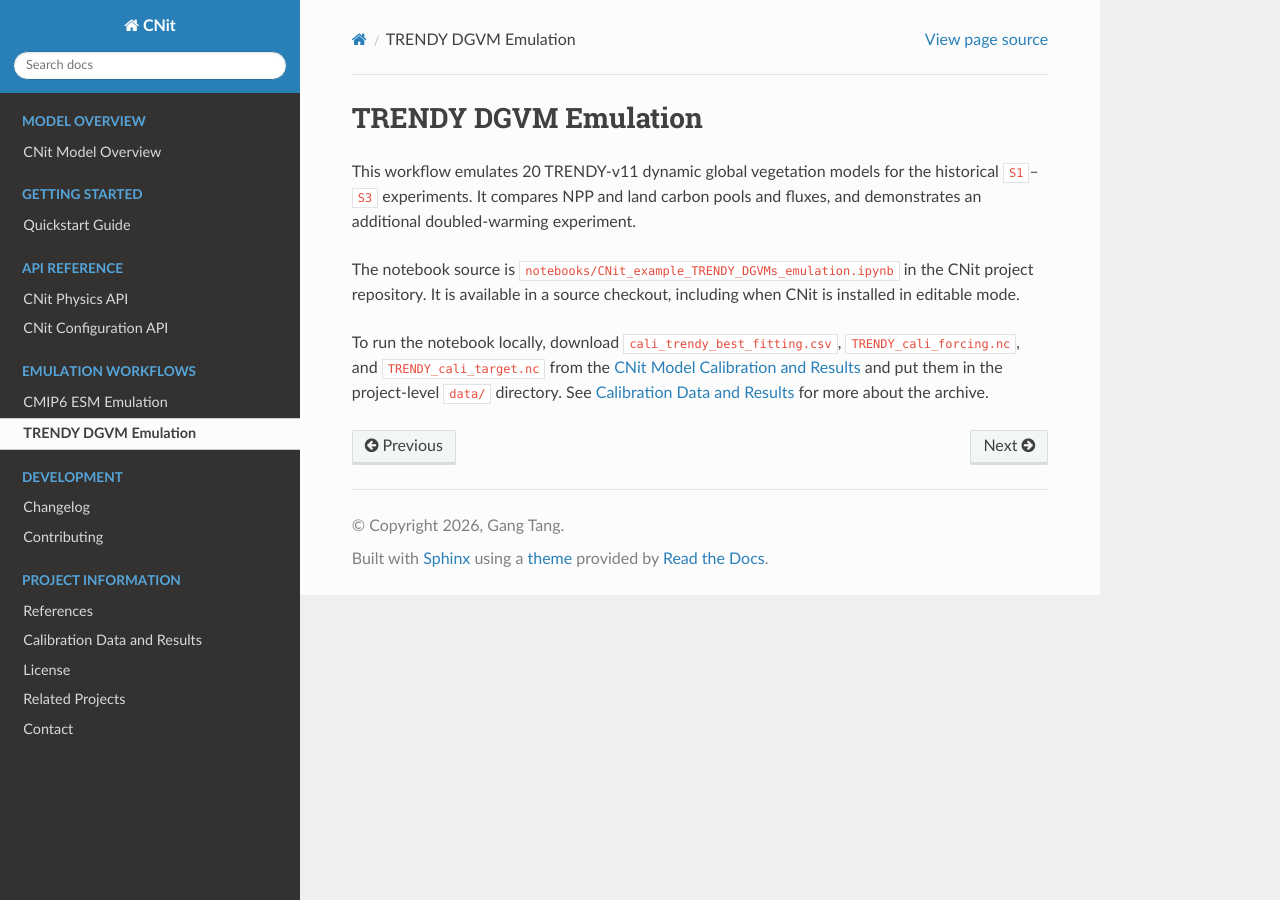
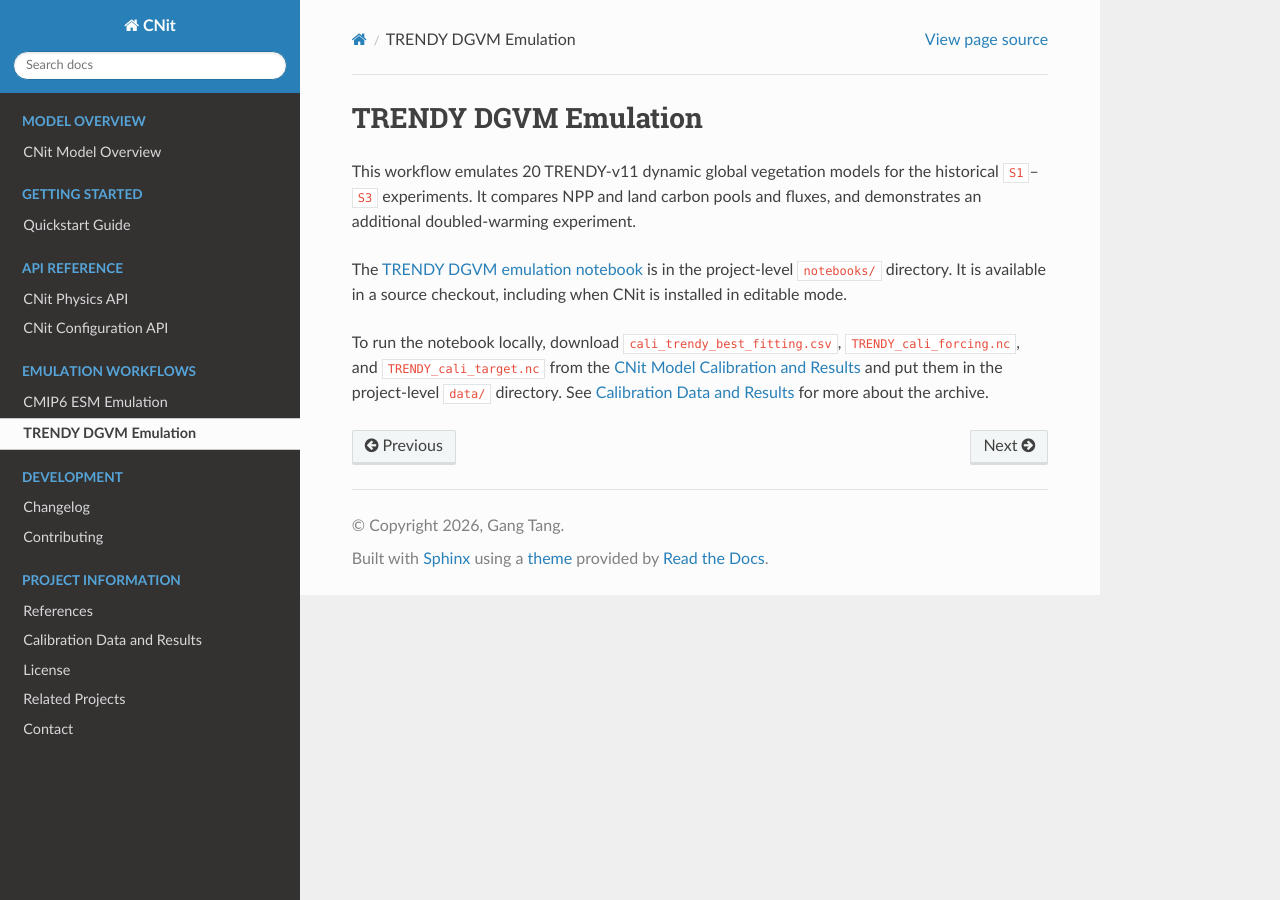
Before and after one commit to gangtang-au/cnit, a Sphinx documentation site: the page built from docs/examples/trendy-dgvm.rst, in a window 1280 px wide. Built offline with Sphinx 7.4.7 and the Read the Docs theme 3.1.0, drawn with Linux system fonts in a browser that asks for light colours; pages that are not in the unit, such as notebooks, are missing from menus.

Commit message:
hotfix doc building

```diff
--- a/docs/examples/trendy-dgvm.rst
+++ b/docs/examples/trendy-dgvm.rst
@@ -5,9 +5,10 @@ This workflow emulates 20 TRENDY-v11 dynamic global vegetation models for the
 historical ``S1``–``S3`` experiments. It compares NPP and land carbon pools and
 fluxes, and demonstrates an additional doubled-warming experiment.
 
-The notebook source is ``notebooks/CNit_example_TRENDY_DGVMs_emulation.ipynb`` in
-the CNit project repository. It is available in a source checkout, including when
-CNit is installed in editable mode.
+The `TRENDY DGVM emulation notebook
+<https://github.com/gangtang-au/cnit/blob/main/notebooks/CNit_example_TRENDY_DGVMs_emulation.ipynb>`_
+is in the project-level ``notebooks/`` directory. It is available in a source
+checkout, including when CNit is installed in editable mode.
 
 To run the notebook locally, download ``cali_trendy_best_fitting.csv``,
 ``TRENDY_cali_forcing.nc``, and ``TRENDY_cali_target.nc`` from the `CNit Model
```
Also changed, not shown: docs/examples/cmip6-esm.rst (+4 -3 lines), 1 other file.
